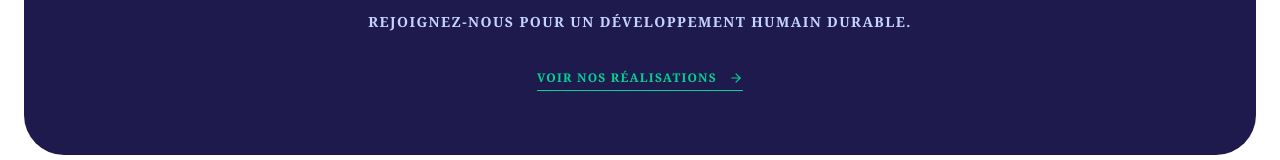
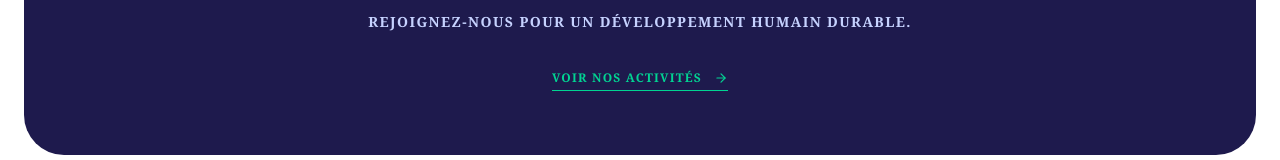
Before and after one commit to Nantenaina29/Site-ONG, a React (Vite) app in the folder frontend/: page /a-propos in a window 1280 px wide. Shown: the part 3099-3259 px from the top of the page. Built offline with nearby package versions, Linux system fonts and the light colour scheme.

Commit message:
Fix: Update Nos activites

```diff
--- a/frontend/src/pages/APropos.jsx
+++ b/frontend/src/pages/APropos.jsx
@@ -154,8 +154,8 @@ const APropos = () => {
             <p className="text-indigo-200 font-bold mb-8 text-xs md:text-sm uppercase tracking-widest">
               Rejoignez-nous pour un développement humain durable.
             </p>
-            <Link to="./activites" className="inline-flex items-center space-x-3 text-emerald-400 font-black uppercase text-xs tracking-widest border-b border-emerald-400 pb-1 hover:text-white hover:border-white transition-all">
-              <span>Voir nos réalisations</span>
+            <Link to="/activites" className="inline-flex items-center space-x-3 text-emerald-400 font-black uppercase text-xs tracking-widest border-b border-emerald-400 pb-1 hover:text-white hover:border-white transition-all">
+              <span>Voir nos activités</span>
               <ArrowRight size={14} />
             </Link>
           </div>
```
